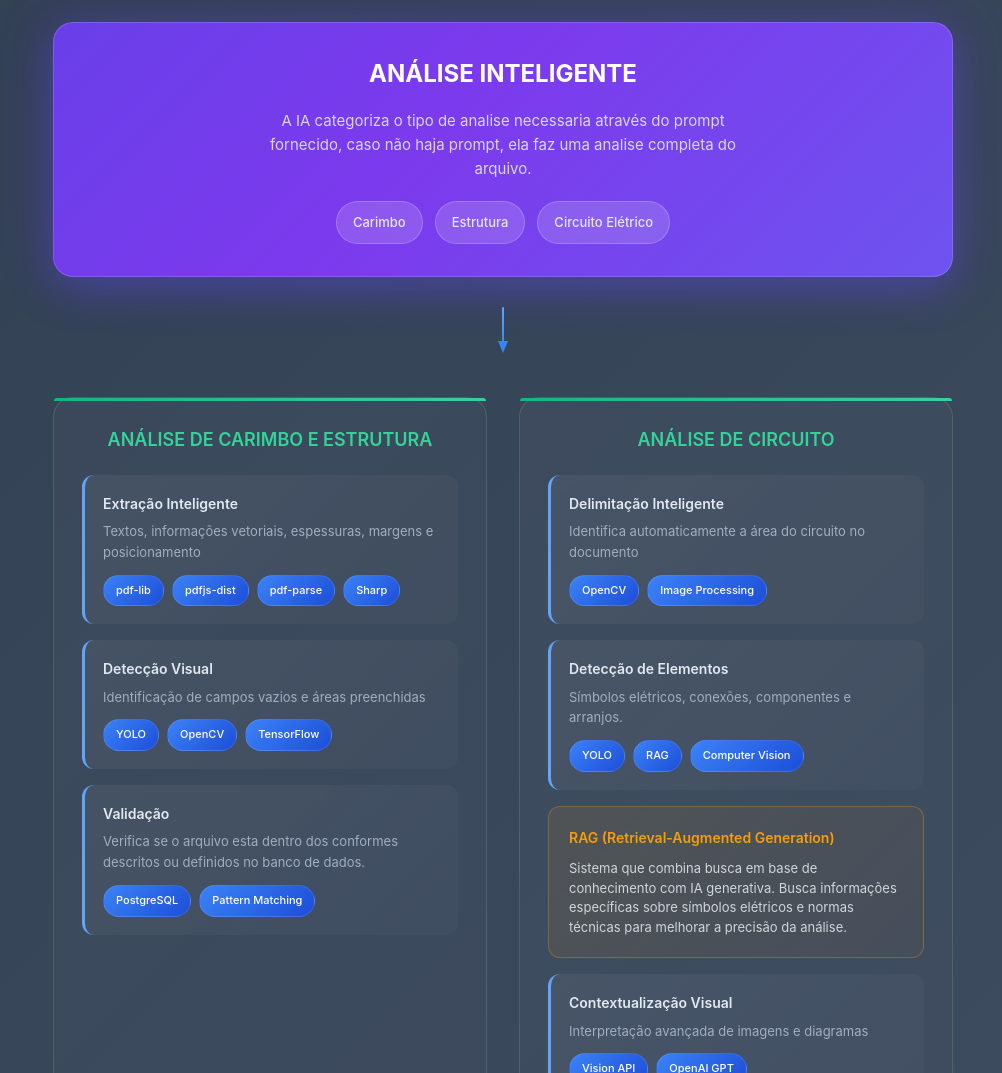
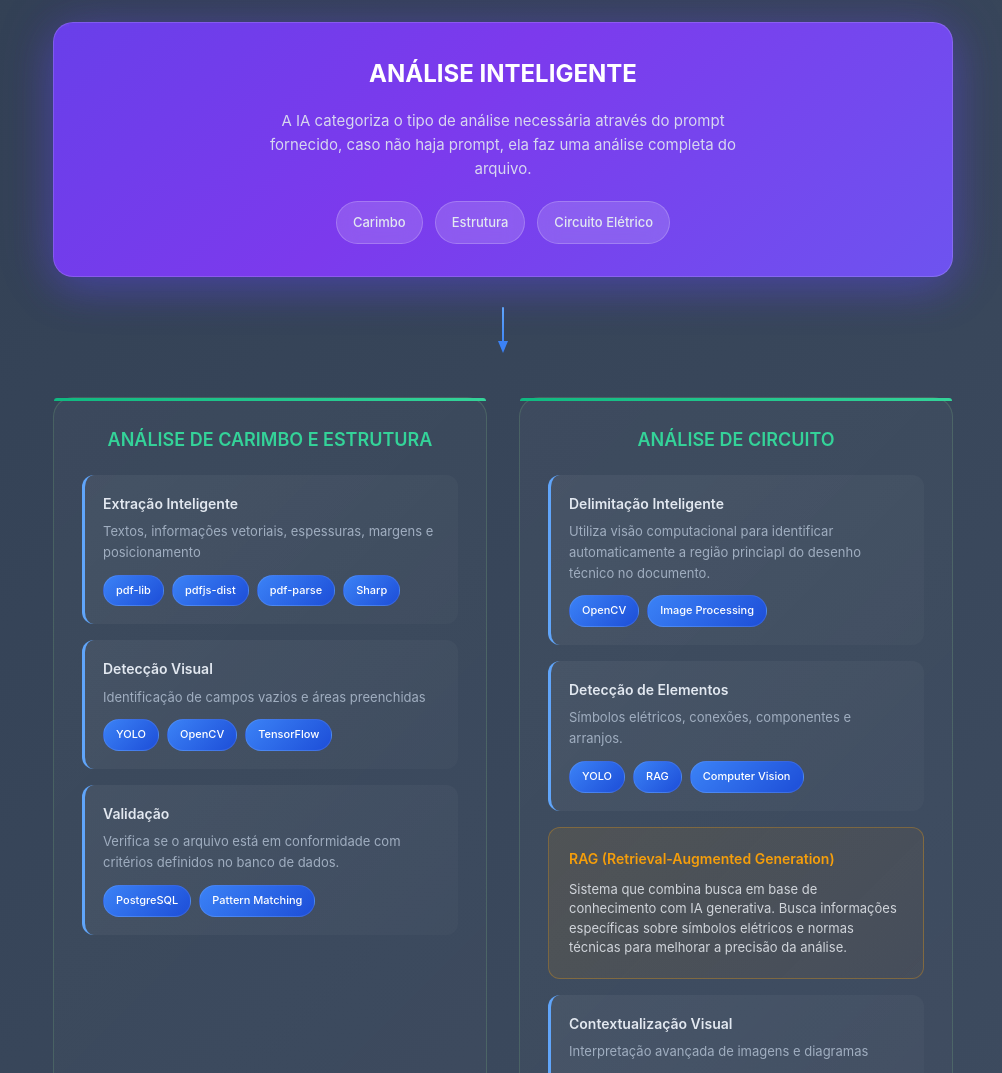
Before and after one commit to pedrobraiti/presentation-ecoaix, a plain HTML site: page index.html in a window 1280 px wide. Shown: the part 472-1545 px from the top of the page, without its empty margins (137-1139 px from the left). Drawn offline with Linux system fonts and the light colour scheme.

Commit message:
Update index.html

```diff
--- a/index.html
+++ b/index.html
@@ -430,7 +430,7 @@
             <div class="ai-analysis">
                 <div class="ai-title">ANÁLISE INTELIGENTE</div>
                 <div class="ai-description">
-                    A IA categoriza o tipo de analise necessaria através do prompt fornecido, caso não haja prompt, ela faz uma analise completa do arquivo.
+                    A IA categoriza o tipo de análise necessária através do prompt fornecido, caso não haja prompt, ela faz uma análise completa do arquivo.
                 </div>
 
                 <div class="analysis-types">
@@ -470,7 +470,7 @@
 
                     <div class="process-step">
                         <div class="step-title">Validação</div>
-                        <div class="step-description">Verifica se o arquivo esta dentro dos conformes descritos ou definidos no banco de dados.</div>
+                        <div class="step-description">Verifica se o arquivo está em conformidade com critérios definidos no banco de dados.</div>
                         <div class="tech-stack">
                             <div class="tech-item">PostgreSQL</div>
                             <div class="tech-item">Pattern Matching</div>
@@ -484,7 +484,7 @@
 
                     <div class="process-step">
                         <div class="step-title">Delimitação Inteligente</div>
-                        <div class="step-description">Identifica automaticamente a área do circuito no documento</div>
+                        <div class="step-description">Utiliza visão computacional para identificar automaticamente a região princiapl do desenho técnico no documento.</div>
                         <div class="tech-stack">
                             <div class="tech-item">OpenCV</div>
                             <div class="tech-item">Image Processing</div>
```
